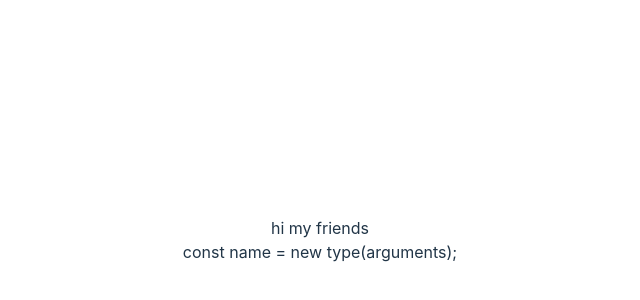
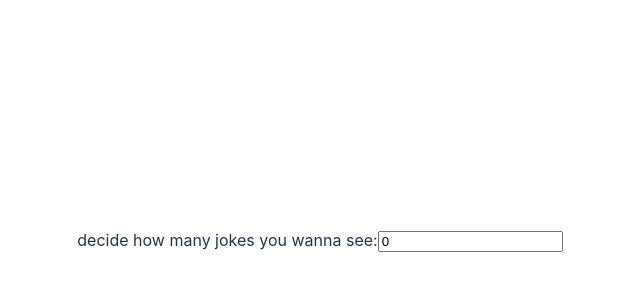
Before and after one commit to userisash/Ex.1-collabrative-work-training, a React (Vite) app in the folder vite-project/: page / in a window 1280 px wide. Shown: the part 160-460 px from the top of the page, without its empty margins (320-960 px from the left). Built offline with nearby package versions, Linux system fonts and the light colour scheme.

Commit message:
jokes comp

```diff
--- a/vite-project/src/App.jsx
+++ b/vite-project/src/App.jsx
@@ -1,17 +1,11 @@
 import './App.css'
-
+import Jokes from './Jokes.jsx'
 function App() {
 
   return (
     <>
 
-   <div>
-    hi my friends
-   </div>
-
-       <div>
-       const name = new type(arguments);
-       </div>
+   <Jokes/>
 
     </>
   )
--- /dev/null
+++ b/vite-project/src/Jokes.jsx
@@ -0,0 +1,22 @@
+import React,{useState} from 'react'
+
+const Jokes = () => {
+
+const [numbOfJokes,setNumbOfJokes]=useState(0)
+    const handleChange=(e)=>{
+        setNumbOfJokes(e.target.value)
+        console.log("working")
+    }
+
+  return (
+    <div>
+        <label>
+            decide how many jokes you wanna see:
+        <input onChange={handleChange} value={numbOfJokes} name="number" />
+
+        </label>
+    </div>
+  )
+}
+
+export default Jokes
```
